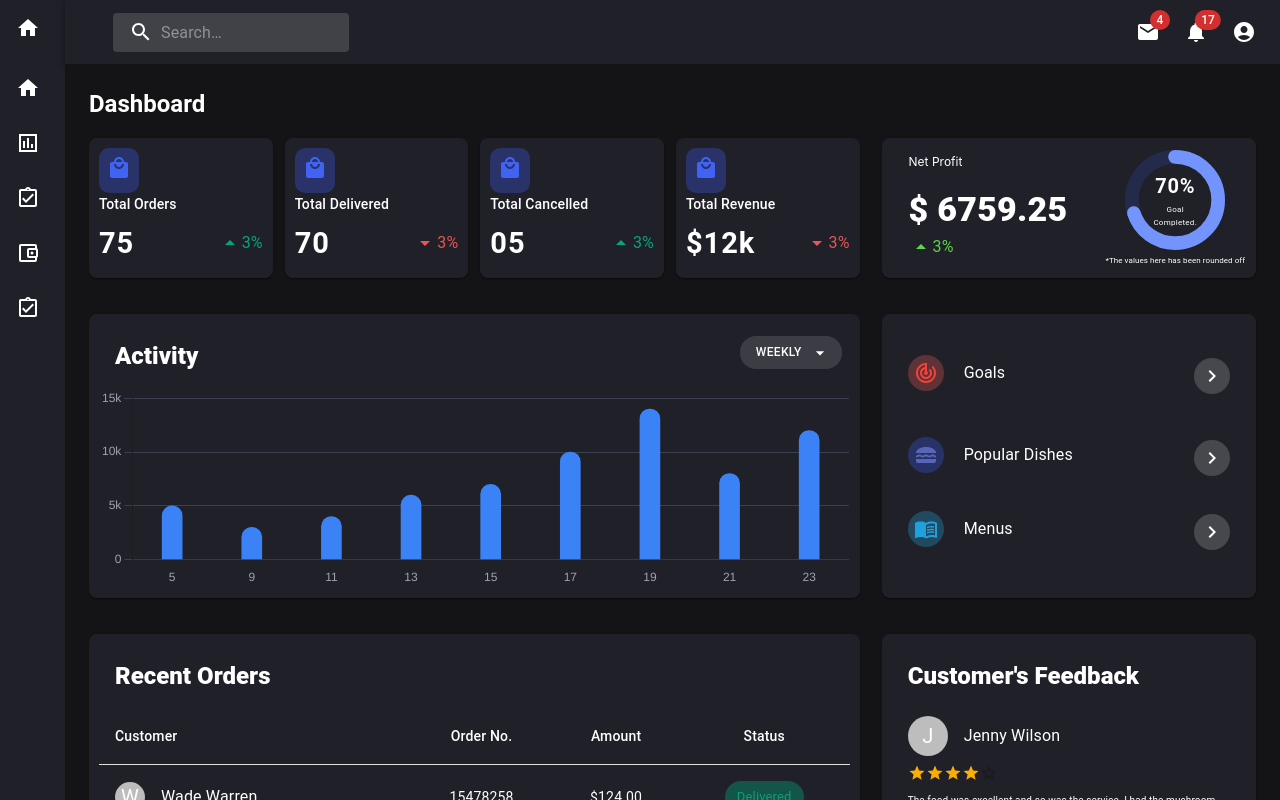
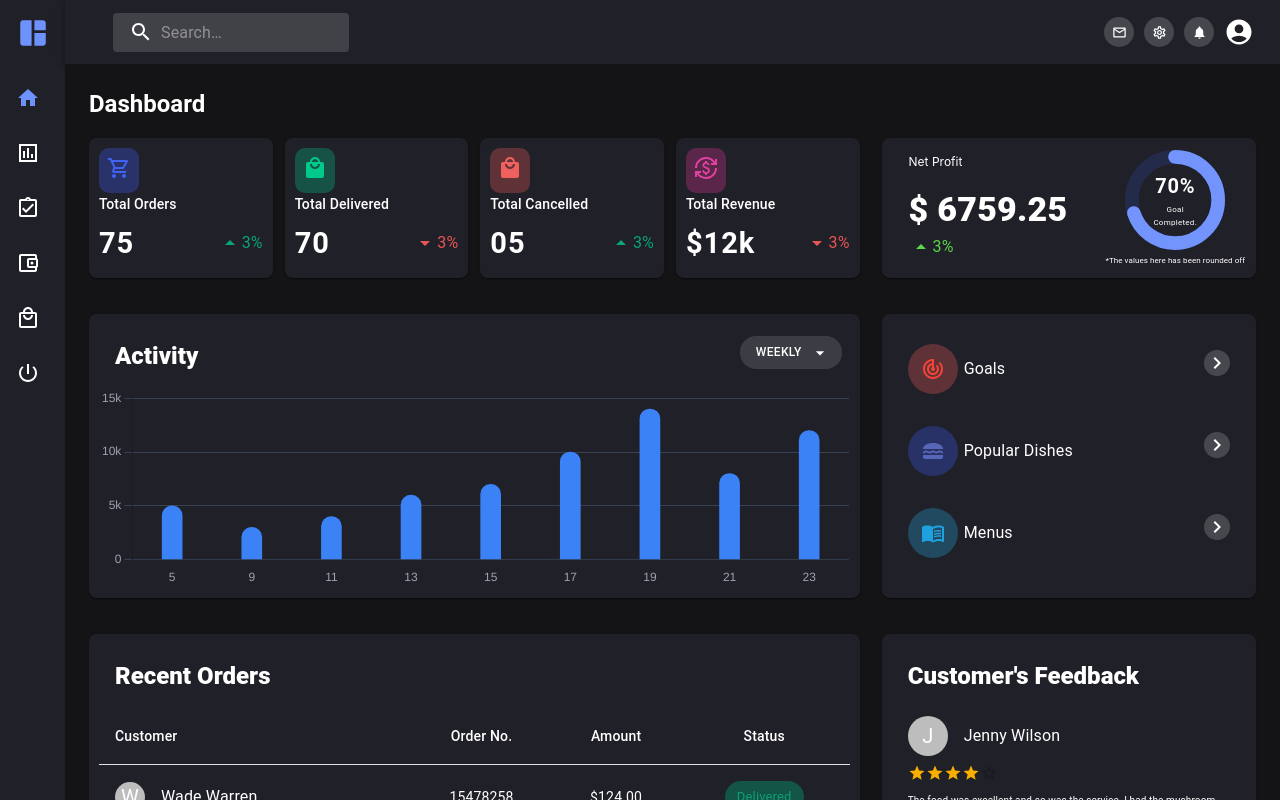
Before and after one commit to reshel3129/react-dashboard, a React (Create React App) app: page / in a window 1280 px wide. Shown: the top 800 px of the page. Built offline with nearby package versions, Linux system fonts and the light colour scheme.

Commit message:
layout commit

```diff
--- a/package.json
+++ b/package.json
@@ -2,6 +2,7 @@
   "name": "dashboard",
   "version": "0.1.0",
   "private": true,
+  "homepage":"http://reshel3129.github.io/react-dashboard",
   "dependencies": {
     "@emotion/react": "^11.13.0",
     "@emotion/styled": "^11.13.0",
--- a/src/Dashboard.jsx
+++ b/src/Dashboard.jsx
@@ -10,7 +10,6 @@ import { MyCard } from "./components/MyCard";
 import ArrowDropUpIcon from '@mui/icons-material/ArrowDropUp';
 import { BloodtypeRounded } from "@mui/icons-material";
 import CustomizedMenus from "./components/SelectMenu";
-
 export default function Dashboard() {
     return (
         <DashboardLayout>
@@ -21,13 +20,13 @@ export default function Dashboard() {
                 </Grid>
                 <Grid item container xs={12} sm={8} spacing={4} sx={{ paddingRight: "20px" }}>
                     {[
-                        { title: 'Total Orders', count: 75, percentage: 3, isLoss: "No" },
-                        { title: 'Total Delivered', count: 70, percentage: 3, isLoss: "Yes" },
-                        { title: 'Total Cancelled', count: "05", percentage: 3, isLoss: "No" },
-                        { title: 'Total Revenue', count: "$12k", percentage: 3, isLoss: "Yes" }
+                        { title: 'Total Orders', count: 75, percentage: 3, isLoss: "No", iconColor: "#4063F3", iconBg: "#293269", icon: "ShoppingCartOutlinedIcon" },
+                        { title: 'Total Delivered', count: 70, percentage: 3, isLoss: "Yes", iconColor: "#00CA8A", iconBg: "#165246", icon: "LocalMallIcon" },
+                        { title: 'Total Cancelled', count: "05", percentage: 3, isLoss: "No", iconColor: "#F0605F", iconBg: "#5F3237", icon: "LocalMallIcon" },
+                        { title: 'Total Revenue', count: "$12k", percentage: 3, isLoss: "Yes", iconColor: "#E241A1", iconBg: "#5A264A", icon: "CurrencyExchangeOutlinedIcon" }
                     ].map((item) => (
                         <Grid key={'card_' + item?.title} item xs={6} sm={3} >
-                            <AnalyticEcommerce title={item.title} count={item.count} percentage={item.percentage} isLoss={item.isLoss} />
+                            <AnalyticEcommerce title={item.title} count={item.count} percentage={item.percentage} isLoss={item.isLoss} icon={item.icon} iconColor={item.iconColor} iconBg={item.iconBg} />
                         </Grid>
                     ))}
 
--- a/src/components/AnalyticsEcommerce.jsx
+++ b/src/components/AnalyticsEcommerce.jsx
@@ -12,15 +12,23 @@ import MainCard from './MainCard';
 import { MyCard } from './MyCard';
 import { Avatar } from '@mui/material';
 import LocalMallIcon from '@mui/icons-material/LocalMall';
+import CurrencyExchangeOutlinedIcon from '@mui/icons-material/CurrencyExchangeOutlined';
 import { Padding } from '@mui/icons-material';
+import ShoppingCartOutlinedIcon from '@mui/icons-material/ShoppingCartOutlined';
 const iconSX = { fontSize: '1rem', color: 'inherit', marginLeft: 0, marginRight: 0 };
+const iconMap = {
+    LocalMallIcon: LocalMallIcon,
+    CurrencyExchangeOutlinedIcon: CurrencyExchangeOutlinedIcon,
+    ShoppingCartOutlinedIcon: ShoppingCartOutlinedIcon
+};
+export default function AnalyticEcommerce({ color = 'primary', title, count, percentage, isLoss, icon, iconColor, iconBg }) {
+    const IconComponent = iconMap[icon]; // Get the icon component based on the icon prop
 
-export default function AnalyticEcommerce({ color = 'primary', title, count, percentage, isLoss, extra }) {
     return (
         <MyCard contentSX={{ Padding: "10px", height: "140px" }}>
             <Stack>
-                <Avatar sx={{ bgcolor: "#293269", borderRadius: "10px", paddingBottom: "5px" }} variant="rounded">
-                    <LocalMallIcon sx={{ color: "#4063F3" }} />
+                <Avatar sx={{ bgcolor: iconBg, borderRadius: "10px", paddingBottom: "5px" }} variant="rounded">
+                    {IconComponent && <IconComponent sx={{ color: iconColor }} />}
                 </Avatar>
                 <Typography variant="h6" sx={{ fontSize: "14px" }}>
                     {title}
--- a/src/components/GoToList.jsx
+++ b/src/components/GoToList.jsx
@@ -9,15 +9,15 @@ import { MyCard } from "./MyCard";
 
 export function GoToList() {
   const avatarSX = {
-    width: 36,
-    height: 36,
+    width: 50,
+    height: 50,
     fontSize: '1rem'
   };
 
   const goToSX = {
     width: 26,
     height: 26,
-    fontSize: '1rem'
+    fontSize: '1rem',
   }
   // action style
   const actionSX = {
@@ -37,19 +37,19 @@ export function GoToList() {
           py: 0,
           '& .MuiListItemButton-root': {
             py: 1.5,
-            '& .MuiAvatar-root': avatarSX,
+            // '& .MuiAvatar-root': avatarSX,
             '& .MuiListItemSecondaryAction-root': { ...actionSX, position: 'relative' }
           }
         }}
       >
-        <ListItemButton sx={{ alignContent: "center", marginY: 2 }} >
+        <ListItemButton sx={{ alignContent: "center", marginY: 1 }} >
           <ListItemAvatar>
             <Avatar sx={{ ...avatarSX, bgcolor: '#5F3237', color: '#F44336' }}>
               <TrackChangesSharpIcon />
             </Avatar>
           </ListItemAvatar>
-          <ListItemText primary={<Typography variant="subtitle1">Goals</Typography>} />
-          <ListItemSecondaryAction>
+          <ListItemText primary={<Typography variant="subtitle1"> Goals</Typography>} />
+          <ListItemSecondaryAction >
             <Avatar sx={{ ...goToSX, bgcolor: '#47484D' }}>
               <KeyboardArrowRightIcon />
             </Avatar>
@@ -61,7 +61,7 @@ export function GoToList() {
               <LunchDiningIcon />
             </Avatar>
           </ListItemAvatar>
-          <ListItemText primary={<Typography variant="subtitle1">Popular Dishes</Typography>} />
+          <ListItemText primary={<Typography variant="subtitle1"> Popular Dishes</Typography>} />
           <ListItemSecondaryAction>
             <Avatar sx={{ ...goToSX, bgcolor: '#47484D' }}>
               <KeyboardArrowRightIcon />
@@ -74,7 +74,7 @@ export function GoToList() {
               <MenuBookOutlined />
             </Avatar>
           </ListItemAvatar>
-          <ListItemText primary={<Typography variant="subtitle1">Menus</Typography>} />
+          <ListItemText primary={<Typography variant="subtitle1"> Menus</Typography>} />
           <ListItemSecondaryAction>
             <Avatar sx={{ ...goToSX, bgcolor: '#47484D' }}>
               <KeyboardArrowRightIcon />
--- a/src/layout/Header.jsx
+++ b/src/layout/Header.jsx
@@ -9,13 +9,13 @@ import InputBase from '@mui/material/InputBase';
 import Badge from '@mui/material/Badge';
 import MenuItem from '@mui/material/MenuItem';
 import Menu from '@mui/material/Menu';
-import MenuIcon from '@mui/icons-material/Menu';
 import SearchIcon from '@mui/icons-material/Search';
 import AccountCircle from '@mui/icons-material/AccountCircle';
-import MailIcon from '@mui/icons-material/Mail';
+import MailOutlinedIcon from '@mui/icons-material/MailOutlined';
 import NotificationsIcon from '@mui/icons-material/Notifications';
 import MoreIcon from '@mui/icons-material/MoreVert';
-
+import { Avatar } from '@mui/material';
+import SettingsOutlinedIcon from '@mui/icons-material/SettingsOutlined';
 const Search = styled('div')(({ theme }) => ({
   position: 'relative',
   borderRadius: theme.shape.borderRadius,
@@ -120,21 +120,31 @@ export default function Header() {
       onClose={handleMobileMenuClose}
     >
       <MenuItem>
-        <IconButton size="large" aria-label="show 4 new mails" color="inherit">
-          <Badge badgeContent={4} color="error">
-            <MailIcon />
-          </Badge>
+        <IconButton size="large" color="inherit">
+          <Avatar sx={{ backgroundColor: "#444549" }}>
+            <MailOutlinedIcon />
+          </Avatar>
         </IconButton>
         <p>Messages</p>
       </MenuItem>
       <MenuItem>
         <IconButton
-          size="large"
-          aria-label="show 17 new notifications"
+          size="small"
           color="inherit"
         >
-          <Badge badgeContent={17} color="error">
+          <Badge color="error">
             <NotificationsIcon />
+          </Badge>
+        </IconButton>
+        <p>Notifications</p>
+      </MenuItem>
+      <MenuItem>
+        <IconButton
+          size="small"
+          color="inherit"
+        >
+          <Badge color="error">
+            <SettingsOutlinedIcon />
           </Badge>
         </IconButton>
         <p>Notifications</p>
@@ -179,22 +189,27 @@ export default function Header() {
           </Search>
           <Box sx={{ flexGrow: 1 }} />
           <Box sx={{ display: { xs: 'none', md: 'flex' } }}>
-            <IconButton size="large" aria-label="show 4 new mails" color="inherit">
-              <Badge badgeContent={4} color="error">
-                <MailIcon />
-              </Badge>
+            <IconButton size='small'>
+              <Avatar sx={{ bgcolor: "#46474C", height: 30, width: 30 }}>
+                <MailOutlinedIcon sx={{ fontSize: "15px" }} />
+              </Avatar>
             </IconButton>
             <IconButton
-              size="large"
-              aria-label="show 17 new notifications"
-              color="inherit"
+              size="small"
             >
-              <Badge badgeContent={17} color="error">
-                <NotificationsIcon />
-              </Badge>
+              <Avatar sx={{ bgcolor: "#46474C", height: 30, width: 30 }}>
+                <SettingsOutlinedIcon sx={{ fontSize: "15px" }} />
+              </Avatar>
             </IconButton>
             <IconButton
-              size="large"
+              size="small"
+            >
+              <Avatar sx={{ bgcolor: "#46474C", height: 30, width: 30 }}>
+                <NotificationsIcon sx={{ fontSize: "15px" }} />
+              </Avatar>
+            </IconButton>
+            <IconButton
+              size="small"
               edge="end"
               aria-label="account of current user"
               aria-controls={menuId}
@@ -202,7 +217,7 @@ export default function Header() {
               onClick={handleProfileMenuOpen}
               color="inherit"
             >
-              <AccountCircle />
+              <AccountCircle sx={{ fontSize: "30px" }} />
             </IconButton>
           </Box>
           <Box sx={{ display: { xs: 'flex', md: 'none' } }}>
--- a/src/layout/SideBar.jsx
+++ b/src/layout/SideBar.jsx
@@ -1,4 +1,4 @@
-import { Divider, List, ListItemButton, ListItemIcon, ListItemText, Paper } from "@mui/material";
+import { Box, Divider, List, ListItemButton, ListItemIcon, ListItemText, Paper } from "@mui/material";
 import HomeIcon from '@mui/icons-material/Home';
 import { ExpandLess, ExpandMore, StarBorder } from "@mui/icons-material";
 // import HomeIcon from '@mui/icons-material/Home';
@@ -6,18 +6,24 @@ import AccountBalanceWalletOutlinedIcon from '@mui/icons-material/AccountBalance
 import AssignmentTurnedInOutlinedIcon from '@mui/icons-material/AssignmentTurnedInOutlined'; import BarChartIcon from '@mui/icons-material/BarChart';
 import ListAltIcon from '@mui/icons-material/ListAlt';
 import InsertChartOutlinedSharpIcon from '@mui/icons-material/InsertChartOutlinedSharp';
+import SpaceDashboardIcon from '@mui/icons-material/SpaceDashboard';
+import LocalMallOutlinedIcon from '@mui/icons-material/LocalMallOutlined';
+import PixOutlinedIcon from '@mui/icons-material/PixOutlined';
+import PowerSettingsNewOutlinedIcon from '@mui/icons-material/PowerSettingsNewOutlined';
 export default function SideBar() {
     return (
         <Paper square sx={{ width: "65px", backgroundColor: "#202028" }}>
+            <Box sx={{ display: 'flex', flexDirection: 'column', height: '100%' }}>
+
             <List component="nav">
                 <ListItemButton sx={{ marginBottom: "20px" }}>
                     <ListItemIcon>
-                        <HomeIcon sx={{ color: "#FFFFFF" }} />
+                            <SpaceDashboardIcon sx={{ color: "#6D92FC", fontSize: "34px" }} />
                     </ListItemIcon>
                 </ListItemButton>
                 <ListItemButton sx={{ marginBottom: "15px" }}>
                     <ListItemIcon>
-                        <HomeIcon sx={{ color: "#FFFFFF" }} />
+                            <HomeIcon sx={{ color: "#6D92FC" }} />
                     </ListItemIcon>
                 </ListItemButton>
                 {/* <Divider sx={{ my: 1, borderColor: "#393B44" }} /> */}
@@ -38,10 +44,18 @@ export default function SideBar() {
                 </ListItemButton>
                 <ListItemButton sx={{ marginBottom: "15px" }}>
                     <ListItemIcon>
-                        <AssignmentTurnedInOutlinedIcon sx={{ color: "#FFFFFF" }} />
+                            <LocalMallOutlinedIcon sx={{ color: "#FFFFFF" }} />
+                        </ListItemIcon>
+                    </ListItemButton>
+                    <Box sx={{ flexGrow: 1 }} />  {/* Spacer */}
+
+                    <ListItemButton sx={{ marginBottom: "15px" }}>
+                        <ListItemIcon>
+                            <PowerSettingsNewOutlinedIcon sx={{ color: "#FFFFFF" }} />
                     </ListItemIcon>
                 </ListItemButton>
             </List>
+            </Box>
         </Paper>
     )
 }
```
Also changed, not shown: 1 other file (tests, documents, lock files or other folders).
